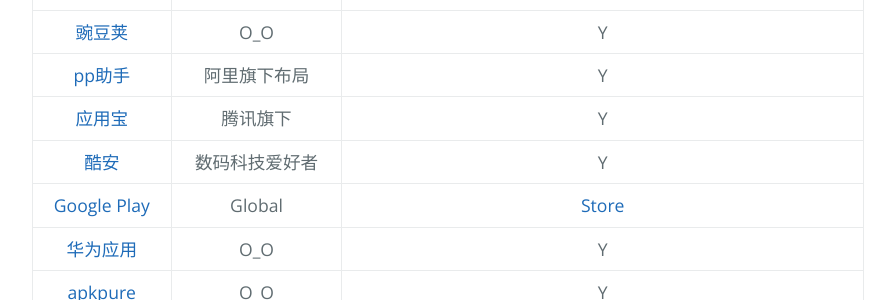
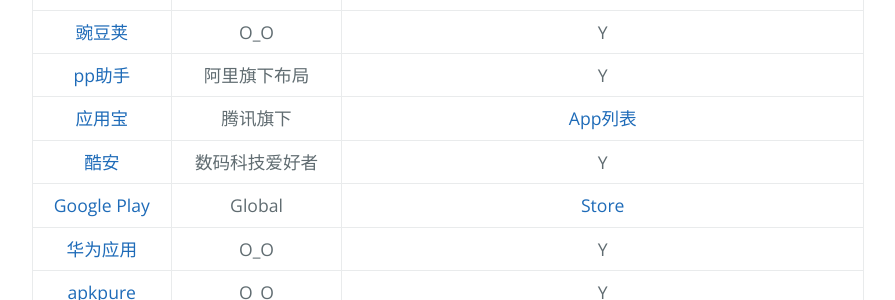
Before and after one commit to AmbroseRen/test, a Jekyll site: the page built from Art/Games/index.md, in a window 1280 px wide. Shown: the part 210-510 px from the top of the page, without its empty margins (128-1023 px from the left). Built offline with Jekyll 4.4.1, drawn with Linux system fonts in a browser that asks for light colours; nearby versions of some CDN libraries; our own code applies the rules of GitHub Pages for plain Markdown files; library files that are not in the unit come from our copies; the repository's description, which GitHub fills in, is left out.

Commit message:
Update index.md

```diff
--- a/Art/Games/index.md
+++ b/Art/Games/index.md
@@ -27,7 +27,7 @@
 | APP Store | 手机APP下载平台 | Y |
 | [豌豆荚](https://www.wandoujia.com/) | O_O | Y |
 | [pp助手](https://www.pp.cn/) | 阿里旗下布局 | Y |
-| [应用宝](https://sj.qq.com/) | 腾讯旗下 | Y |
+| [应用宝](https://sj.qq.com/) | 腾讯旗下 | [App列表](https://webcdn.m.qq.com/webapp_myapp/index.html#/) |
 | [酷安](https://www.coolapk.com/) | 数码科技爱好者 | Y |
 | [Google Play](https://play.google.com/store/apps/details?id=com.google.android.gms&hl=zh&gl=US) | Global | [Store](https://play.google.com/store/apps) |
 | [华为应用](https://appgallery.huawei.com/app/C27162) | O_O | Y |
```
